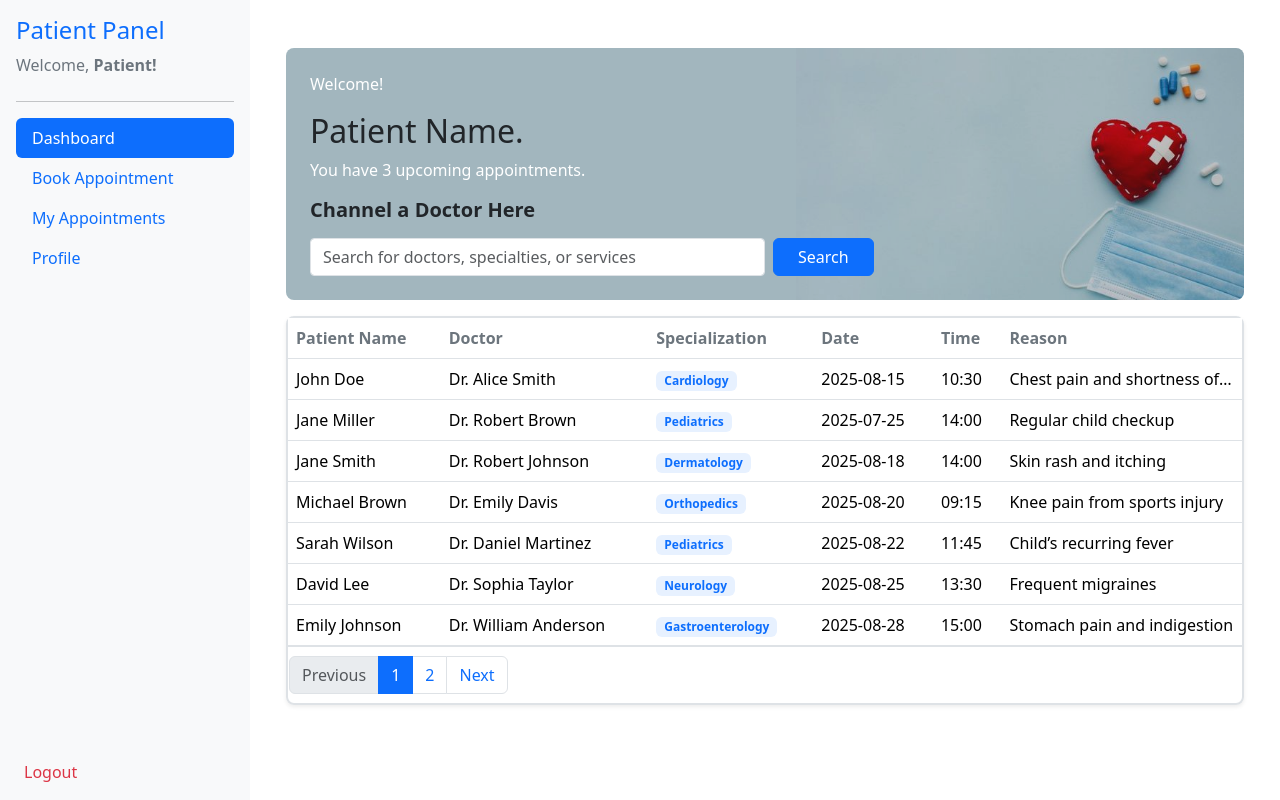
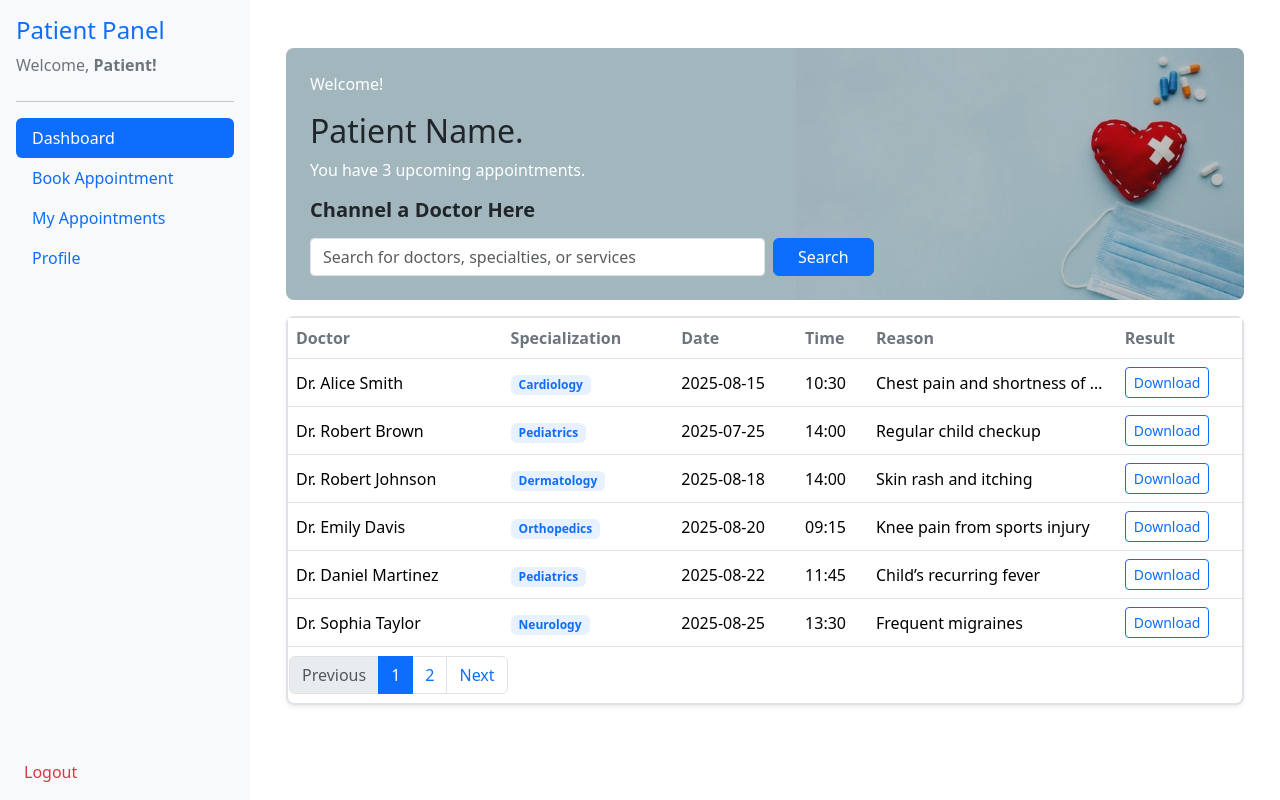
Before and after one commit to CyrilMel/clinic-appointment, a React (Vite) app in the folder client/: page / in a window 1280 px wide. Built offline with nearby package versions, Linux system fonts and the light colour scheme.

Commit message:
Add past checkups table with doctor, summary, and PDF download/view option

```diff
--- a/client/src/data/pastData.js
+++ b/client/src/data/pastData.js
@@ -11,7 +11,8 @@ export const pastData = [
     appointment_date: "2025-08-15",
     appointment_time: "10:30",
     status: "completed",
-    reason_for_visit: "Chest pain and shortness of breath"
+    reason_for_visit: "Chest pain and shortness of breath",
+    report_pdf: "/reports/result1.pdf"
   },
   {
     appointment_id: 2,
@@ -24,7 +25,8 @@ export const pastData = [
     appointment_date: "2025-07-25",
     appointment_time: "14:00",
     status: "completed",
-    reason_for_visit: "Regular child checkup"
+    reason_for_visit: "Regular child checkup",
+    report_pdf: "/reports/result2.pdf"
   },
   {
   appointment_id: 3,
@@ -37,7 +39,8 @@ export const pastData = [
   appointment_date: "2025-08-18",
   appointment_time: "14:00",
   status: "completed",
-  reason_for_visit: "Skin rash and itching"
+  reason_for_visit: "Skin rash and itching",
+  report_pdf: "/reports/result1.pdf"
 },
 {
   appointment_id: 4,
@@ -50,7 +53,8 @@ export const pastData = [
   appointment_date: "2025-08-20",
   appointment_time: "09:15",
   status: "completed",
-  reason_for_visit: "Knee pain from sports injury"
+  reason_for_visit: "Knee pain from sports injury",
+  report_pdf: "/reports/result2.pdf"
 },
 {
   appointment_id: 5,
@@ -63,7 +67,8 @@ export const pastData = [
   appointment_date: "2025-08-22",
   appointment_time: "11:45",
   status: "completed",
-  reason_for_visit: "Child’s recurring fever"
+  reason_for_visit: "Child’s recurring fever",
+  report_pdf: "/reports/result1.pdf"
 },
 {
   appointment_id: 6,
@@ -76,7 +81,8 @@ export const pastData = [
   appointment_date: "2025-08-25",
   appointment_time: "13:30",
   status: "completed",
-  reason_for_visit: "Frequent migraines"
+  reason_for_visit: "Frequent migraines",
+  report_pdf: "/reports/result2.pdf"
 },
 {
   appointment_id: 7,
@@ -89,7 +95,8 @@ export const pastData = [
   appointment_date: "2025-08-28",
   appointment_time: "15:00",
   status: "completed",
-  reason_for_visit: "Stomach pain and indigestion"
+  reason_for_visit: "Stomach pain and indigestion",
+  report_pdf: "/reports/result1.pdf"
 },
 {
   appointment_id: 8,
@@ -102,6 +109,7 @@ export const pastData = [
   appointment_date: "2025-08-30",
   appointment_time: "10:00",
   status: "completed",
-  reason_for_visit: "Blurred vision and eye strain"
+  reason_for_visit: "Blurred vision and eye strain",
+  report_pdf: "/reports/result2.pdf"
 }
 ];
--- a/client/src/pages/PatientDashboard.jsx
+++ b/client/src/pages/PatientDashboard.jsx
@@ -54,18 +54,17 @@ function Dashboard() {
               style={{ position: "sticky", top: 0, zIndex: 1 }}
             >
               <tr>
-                <th className="text-secondary fw-semibold">Patient Name</th>
                 <th className="text-secondary fw-semibold">Doctor</th>
                 <th className="text-secondary fw-semibold">Specialization</th>
                 <th className="text-secondary fw-semibold">Date</th>
                 <th className="text-secondary fw-semibold">Time</th>
                 <th className="text-secondary fw-semibold">Reason</th>
+                <th className="text-secondary fw-semibold">Result</th>
               </tr>
             </thead>
             <tbody>
               {currentRows.map((appointment) => (
                 <tr key={appointment.appointment_id} className="hover-row">
-                  <td>{appointment.patient_name}</td>
                   <td>{appointment.doctor_name}</td>
                   <td>
                     <span className="badge bg-primary-subtle text-primary px-2 py-1 rounded-2">
@@ -76,6 +75,9 @@ function Dashboard() {
                   <td>{appointment.appointment_time}</td>
                   <td className="text-truncate" style={{ maxWidth: "200px" }}>
                     {appointment.reason_for_visit}
+                  </td>
+                  <td>
+                    <a href={appointment.report_pdf} download className="btn btn-sm btn-outline-primary">Download</a>
                   </td>
                 </tr>
               ))}
```
Also changed, not shown: 2 other files (tests, documents, lock files or other folders).
